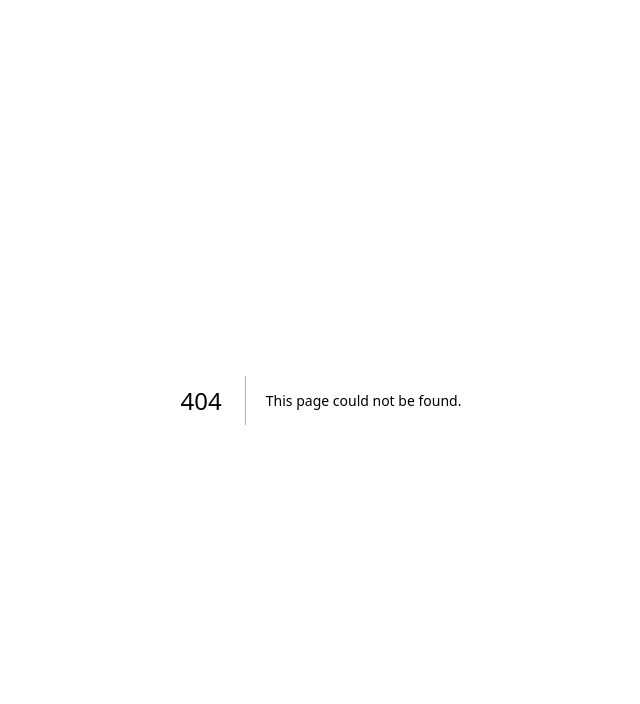
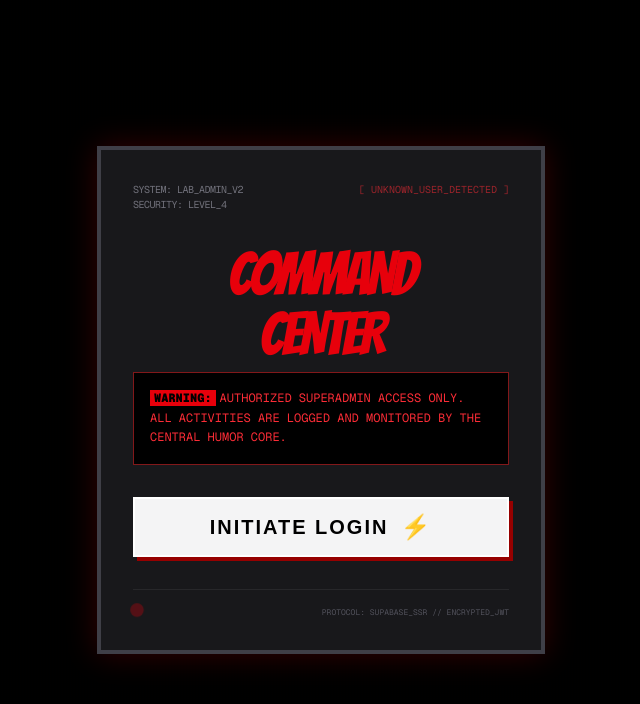
Before and after one commit to PrasieG01/CrackedAIAdmin, a Next.js app in the folder crackedaiadmin/: page /login in a window 1280 px wide. Before the commit this address had no page. Shown: the top 704 px of the page, without its empty margins (319-959 px from the left). Built offline with nearby package versions, Linux system fonts and the light colour scheme.

Commit message:
feat: added admin login page

```diff
--- /dev/null
+++ b/crackedaiadmin/app/auth/callback/route.tsx
@@ -0,0 +1,25 @@
+import { NextResponse } from 'next/server'
+import { createClient } from '../../utils/supabase/server'
+
+export async function GET(request: Request) {
+  // 1. Grab the URL the user just landed on
+  const { searchParams, origin } = new URL(request.url)
+
+  // 2. Extract the secret 'code' Google/Supabase attached to the URL
+  const code = searchParams.get('code')
+
+  if (code) {
+    const supabase = await createClient()
+
+    // 3. Trade the temporary code for a secure, permanent session cookie
+    const { error } = await supabase.auth.exchangeCodeForSession(code)
+
+    if (!error) {
+      // 4. Redirect the user to the protected dashboard
+      return NextResponse.redirect(`${origin}/`)
+    }
+  }
+
+  // If there is no code or an error happens, send them back to login
+  return NextResponse.redirect(`${origin}/login`)
+}
--- /dev/null
+++ b/crackedaiadmin/app/login/page.tsx
@@ -0,0 +1,82 @@
+import { createClient } from '../utils/supabase/server'
+import { redirect } from 'next/navigation'
+import { Bangers } from "next/font/google";
+import { headers } from 'next/headers'
+
+const bangers = Bangers({ weight: "400", subsets: ["latin"] });
+
+export default async function LoginPage() {
+
+  const signInWithGoogle = async () => {
+    'use server'
+    const supabase = await createClient()
+    const headersList = await headers()
+    const host = headersList.get('host')
+    const protocol = headersList.get('x-forwarded-proto') || 'http'
+    const origin = `${protocol}://${host}`
+
+    const { data, error } = await supabase.auth.signInWithOAuth({
+      provider: 'google',
+      options: {
+        redirectTo: `${origin}/auth/callback`,
+      },
+    })
+
+    if (data?.url) {
+      redirect(data.url)
+    }
+  }
+
+  return (
+    <div className="min-h-screen flex items-center justify-center p-4 bg-black overflow-hidden relative">
+      {/* Matrix-style scanline effect overlay */}
+      <div className="absolute inset-0 pointer-events-none opacity-10 bg-[linear-gradient(rgba(18,16,16,0)_50%,rgba(0,0,0,0.25)_50%),linear-gradient(90deg,rgba(255,0,0,0.06),rgba(0,255,0,0.02),rgba(0,0,255,0.06))] z-10 bg-[length:100%_2px,3px_100%]"></div>
+
+      {/* The Admin Terminal Card */}
+      <div className="max-w-md w-full bg-zinc-900 border-4 border-zinc-700 p-8 shadow-[0_0_30px_rgba(255,0,0,0.2)] relative z-20">
+
+        {/* Technical Header Labels */}
+        <div className="flex justify-between items-start mb-8">
+          <div className="text-[10px] font-mono text-zinc-500 uppercase tracking-tighter">
+            System: Lab_Admin_V2<br/>
+            Security: Level_4
+          </div>
+          <div className="text-[10px] font-mono text-red-500 animate-pulse uppercase">
+            [ UNKNOWN_USER_DETECTED ]
+          </div>
+        </div>
+
+        {/* Title: Still uses Bangers for brand consistency but in cold Red */}
+        <h1 className={`${bangers.className} text-6xl text-center text-red-600 mb-2 tracking-tighter`}>
+          COMMAND <br/> CENTER
+        </h1>
+
+        {/* Warning Box */}
+        <div className="bg-black border border-red-900 p-4 mb-8 font-mono">
+          <p className="text-red-500 text-xs leading-relaxed uppercase">
+            <span className="bg-red-600 text-black font-black px-1 mr-1">WARNING:</span>
+            Authorized SuperAdmin Access Only. All activities are logged and monitored by the Central Humor Core.
+          </p>
+        </div>
+
+        {/* The Action Button */}
+        <form action={signInWithGoogle}>
+          <button
+            type="submit"
+            className="w-full bg-zinc-100 text-black border-2 border-white py-3 font-black text-xl tracking-widest hover:bg-red-600 hover:text-white hover:border-red-600 transition-all flex justify-center items-center gap-3 uppercase shadow-[4px_4px_0px_0px_rgba(150,0,0,1)] active:translate-y-1 active:shadow-none"
+          >
+            <span>Initiate Login</span>
+            <span className="text-2xl">⚡</span>
+          </button>
+        </form>
+
+        {/* Footer Technical Metadata */}
+        <div className="mt-8 pt-4 border-t border-zinc-800 flex justify-between">
+            <div className="w-2 h-2 bg-red-600 rounded-full animate-ping"></div>
+            <div className="text-[8px] font-mono text-zinc-600 uppercase">protocol: supabase_ssr // encrypted_jwt</div>
+        </div>
+
+      </div>
+    </div>
+  )
+}
```
